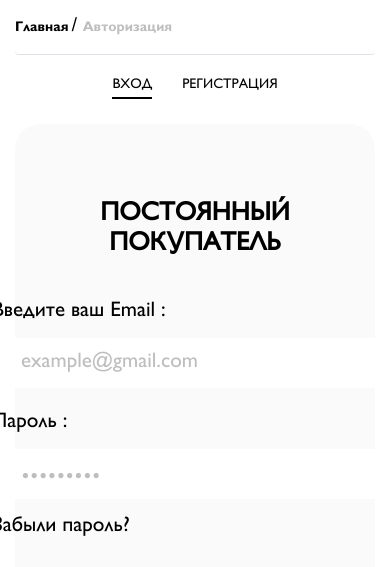
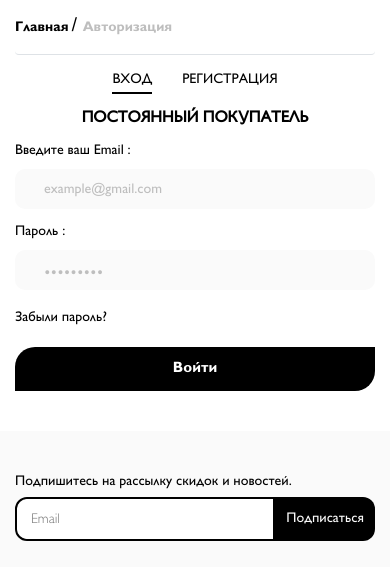
Before and after one commit to Mikhailo-Kandyba/Fashionable-lady, a website: page src/registration.html in a window 390 px wide. Shown: the part 62-629 px from the top of the page. Drawn offline with nearby package versions, Linux system fonts and the light colour scheme.

Commit message:
mobole size

```diff
--- a/src/scss/_helpers.scss
+++ b/src/scss/_helpers.scss
@@ -210,6 +210,10 @@
 
 .margin-bottom-15 {
   margin-bottom: 15px;
+
+  @include breakpoint($mobile) {
+    margin-bottom: 10px;
+  }
 }
 
 .margin-bottom-50 {
--- a/src/scss/_registration.scss
+++ b/src/scss/_registration.scss
@@ -9,12 +9,24 @@
   border-radius: 25px;
   padding: 75px 50px;
 
+  @include breakpoint($mobile) {
+    background: $white;
+    border-radius: 0;
+    padding: 5px 0;
+  }
+
   h3 {
     font-size: 26px;
     line-height: 30px;
     text-transform: uppercase;
     margin-bottom: 35px;
     text-align: center;
+
+    @include breakpoint($mobile) {
+      font-size: 16px;
+      line-height: 19px;
+      margin-bottom: 5px;
+    }
   }
 
   a {
@@ -22,6 +34,12 @@
     font-size: 21px;
     line-height: 36px;
     margin-bottom: 25px;
+
+    @include breakpoint($mobile) {
+      font-size: 14px;
+      line-height: 36px;
+      margin-bottom: 11px;
+    }
   }
 
   .registration-area {
@@ -29,6 +47,11 @@
     flex-direction: column;
     align-items: flex-start;
     max-width: 406px;
+
+    @include breakpoint($mobile) {
+      max-width: 100%;
+      width: 100%;
+    }
 
     button {
       width: 100%;
@@ -39,9 +62,18 @@
 .user-form {
   margin-bottom: 10px;
 
+  @include breakpoint($mobile) {
+    width: 100%;
+  }
+
   .form-group {
     width: 406px;
     margin-bottom: 17px;
+
+    @include breakpoint($mobile) {
+      width: 100%;
+      margin-bottom: 5px;
+    }
   }
 
   lable {
@@ -49,8 +81,13 @@
     font-size: 21px;
     line-height: 36px;
     margin-bottom: 8px;
+
+    @include breakpoint($mobile) {
+      font-size: 14px;
+      line-height: 36px;
+      margin-bottom: 0;
+    }
   }
-
 
   input {
     font-size: 21px;
@@ -62,13 +99,27 @@
     height: 50px;
     border: none;
 
+    @include breakpoint($mobile) {
+      background: $lactic;
+      height: 40px;
+    }
+
     &::placeholder {
       font-family: 'GillSans-Regular';
       font-weight: 400;
       font-size: 21px;
       line-height: 36px;
       color: $middle-grey;
+
+      @include breakpoint($mobile) {
+        font-size: 14px;
+        line-height: 36px;
+      }
     }
+  }
+
+  .margin-bottom-0 {
+    margin-bottom: 10px;
   }
 }
 
@@ -79,11 +130,20 @@
     font-weight: 500;
     font-size: 39px;
     line-height: 36px;
+
+    @include breakpoint($mobile) {
+      font-size: 29px;
+      line-height: 36px;
+    }
   }
 }
 
 .registration-wrap {
   margin-bottom:  105px;
+
+  @include breakpoint($mobile) {
+    margin-bottom: 35px;
+  }
 
   .tab-content {
     max-width: 845px;
@@ -92,8 +152,16 @@
     @include breakpoint($tablet) {
       max-width: 705px;
     }
+
+    @include breakpoint($mobile) {
+      max-width: 100%;
+    }
   }
   .tabs-navigation {
-    margin-bottom: 25PX;
+    margin-bottom: 25px;
+
+    @include breakpoint($mobile) {
+      margin-bottom: 10px;
+    }
   }
 }
```
Also changed, not shown: src/css/styles.css.
